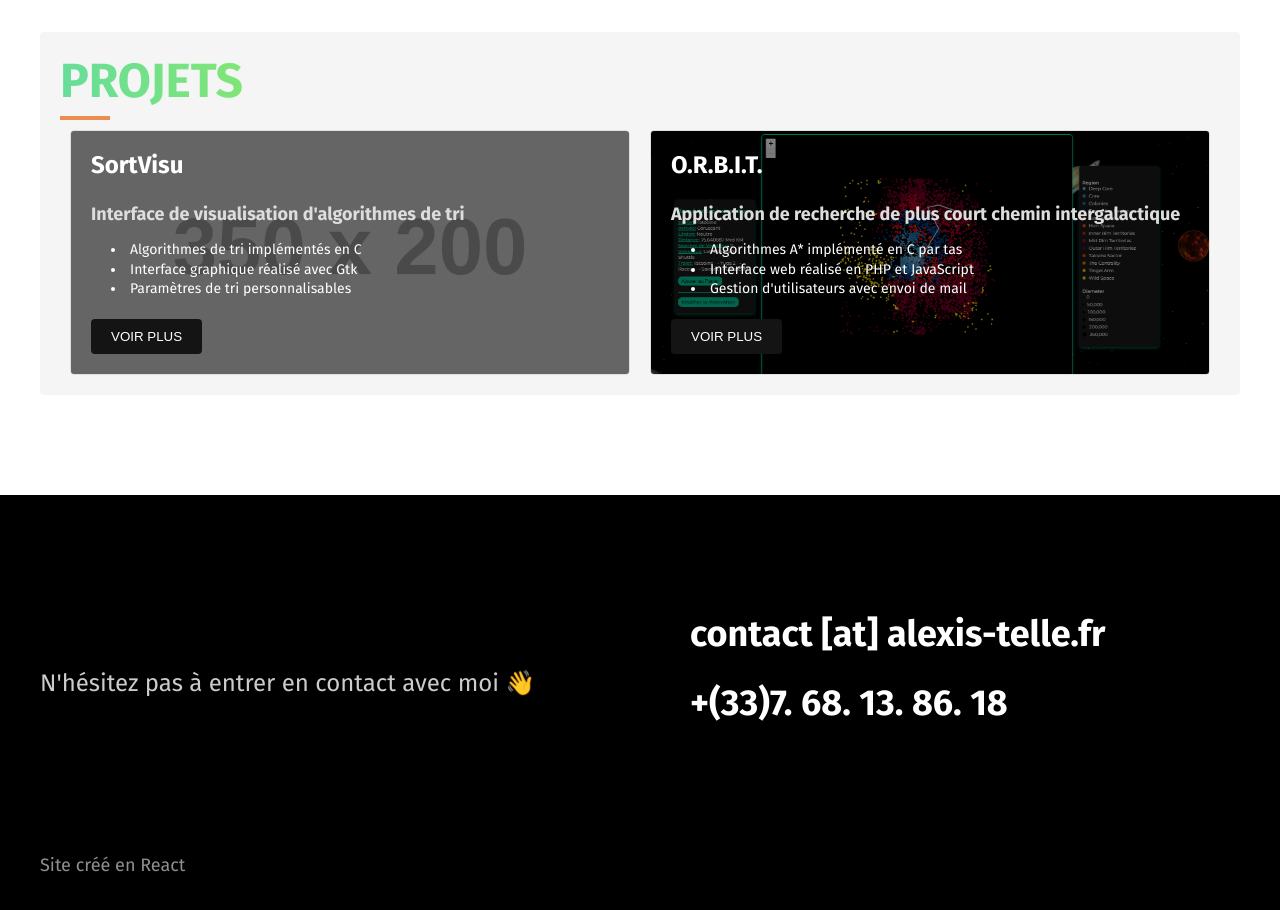
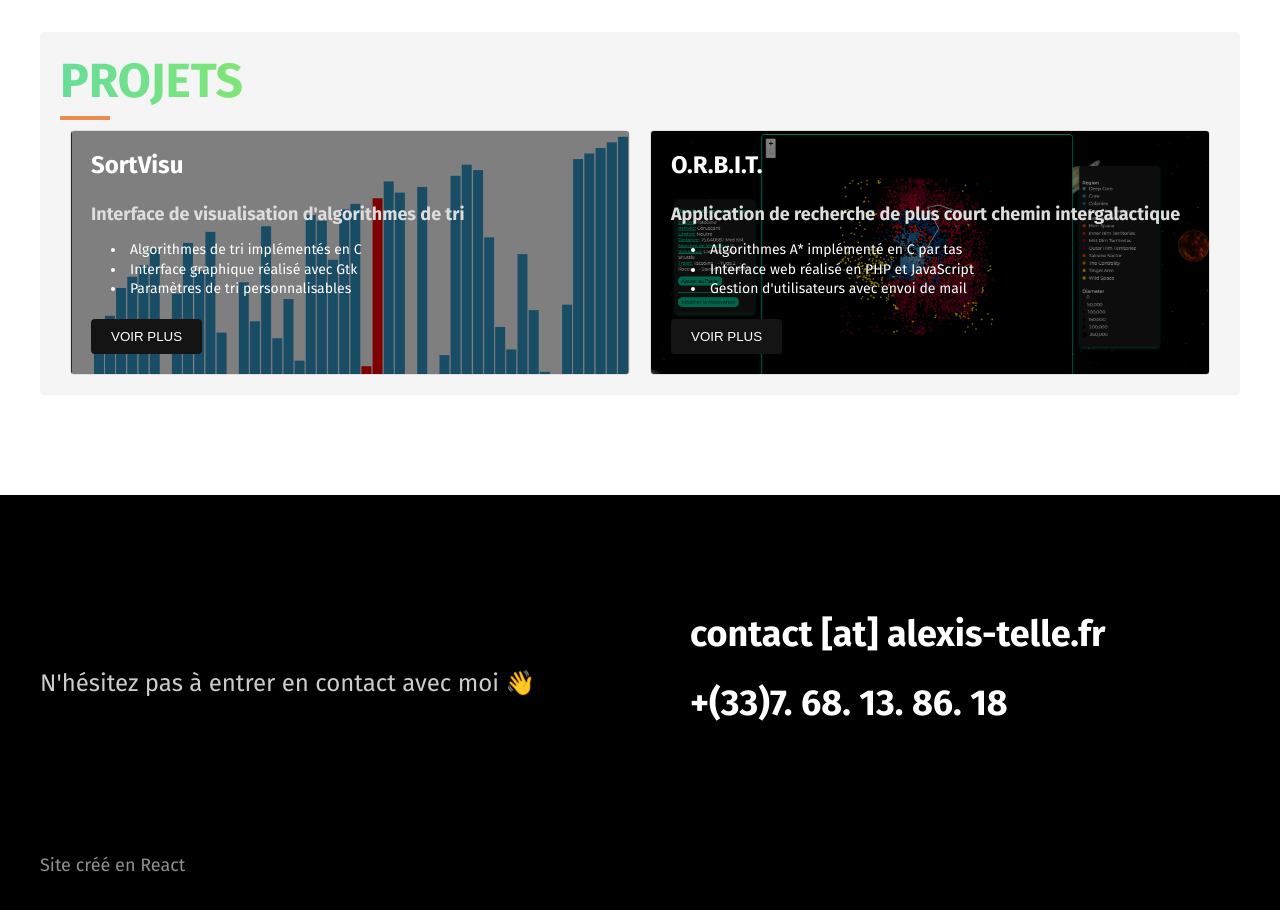
Before and after one commit to Galaktik-hub/portfolio, a React (Vite) app: page /optimiser in a window 1280 px wide. Shown: the part 1260-2170 px from the top of the page. Built offline with nearby package versions, Linux system fonts and the light colour scheme.

Commit message:
Added some project pictures

```diff
--- a/src/pages/Skills/Collaborer/Collaborer.tsx
+++ b/src/pages/Skills/Collaborer/Collaborer.tsx
@@ -41,6 +41,17 @@ const projects: ProjectCardProps[] = [
             "Gestion d'utilisateurs avec envoi de mail",
         ],
         voirPlus: "https://orbit.alexis-telle.fr/"
+    },
+    {
+        image: "public/projects/train-tran.png",
+        title: "TrainTran",
+        subtitle: "Plateforme de résevation de train",
+        points: [
+            "Interface utilisateur avec React & TailwindCSS",
+            "Jeu de données de la SNCF",
+            "Gestion d'une base de données NoSQL avec MongoDB",
+        ],
+        voirPlus: "https://github.com/KirushieldDev/Train-tran"
     },
 ];
 
--- a/src/pages/Skills/Optimiser/Optimiser.tsx
+++ b/src/pages/Skills/Optimiser/Optimiser.tsx
@@ -10,7 +10,7 @@ import {ProjectCardProps} from "../../../components/SkillsPages/ProjectCard.tsx"
 
 const projects: ProjectCardProps[] = [
     {
-        image: "https://via.placeholder.com/350x200",
+        image: "public/projects/sortvisu.png",
         title: "SortVisu",
         subtitle: "Interface de visualisation d'algorithmes de tri",
         points: [
--- a/src/pages/Skills/Realiser/Realiser.tsx
+++ b/src/pages/Skills/Realiser/Realiser.tsx
@@ -10,7 +10,7 @@ import {ProjectCardProps} from "../../../components/SkillsPages/ProjectCard.tsx"
 
 const projects: ProjectCardProps[] = [
     {
-        image: "https://via.placeholder.com/350x200",
+        image: "public/projects/editor.png",
         title: "Text Editor",
         subtitle: "Conception d'un éditeur de texte",
         points: [
```
Also changed, not shown: public/projects/editor.png (added), public/projects/sortvisu.png (added).
